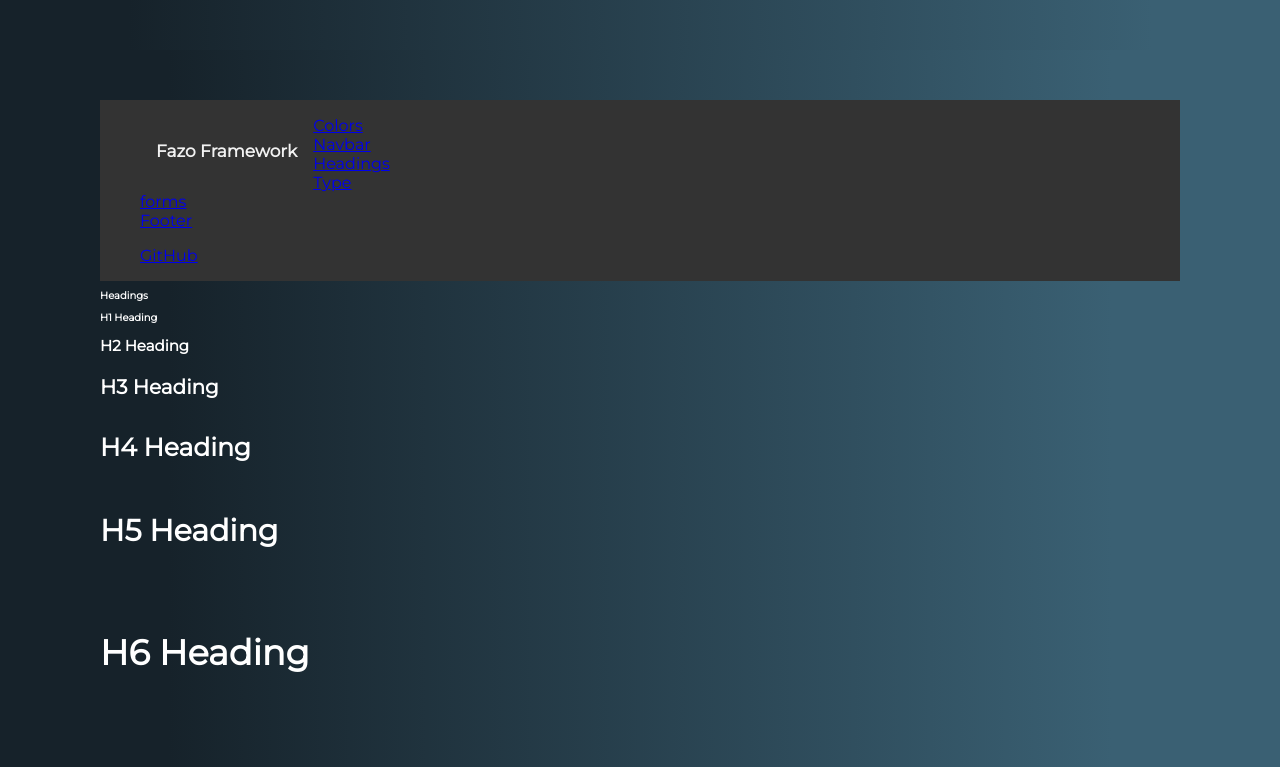
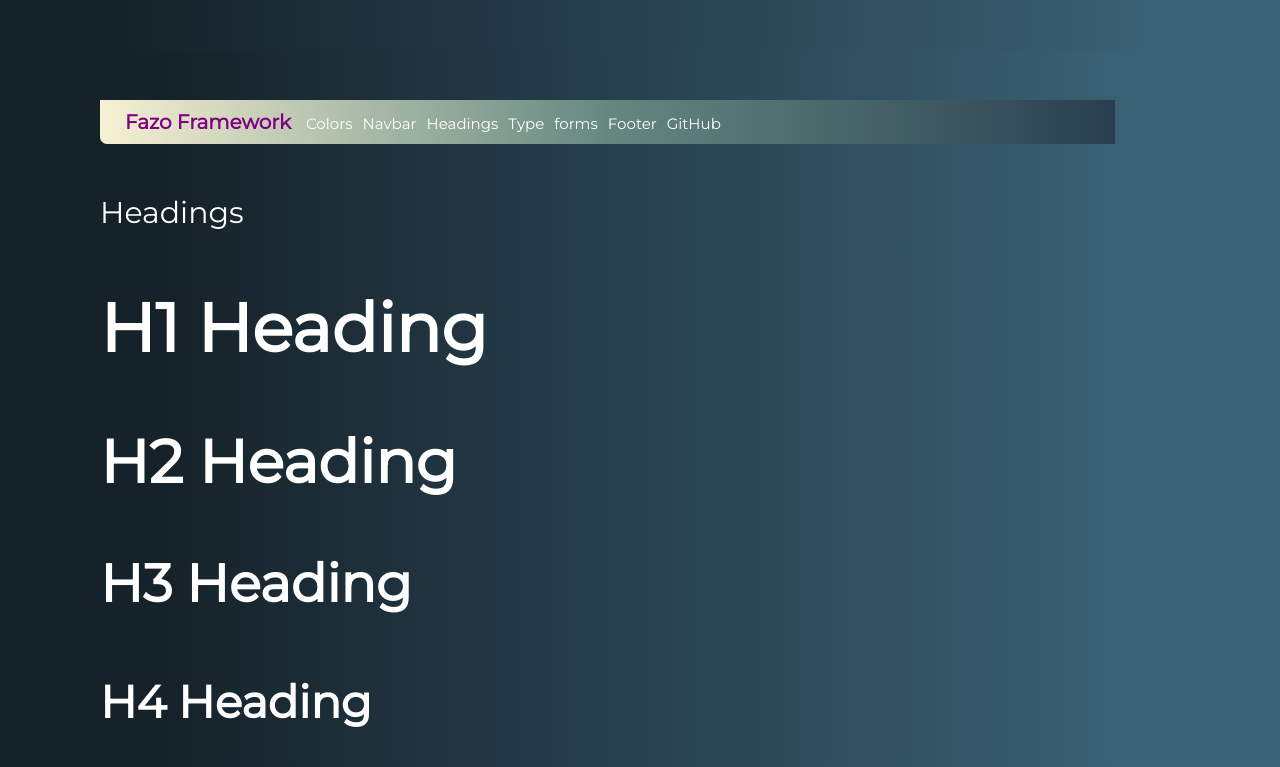
Before and after one commit to farhan-begg/Fazo-Framework, a plain HTML site: page index.html in a window 1280 px wide. Shown: the top 767 px of the page. Drawn offline with Linux system fonts and the light colour scheme; a script that the page names is missing.

Commit message:
navbar done

```diff
--- a/index.html
+++ b/index.html
@@ -19,16 +19,16 @@
 			<li><a href="#type">Type</a></li>
 			<li><a href="#forms">forms</a>
 			<li><a href="#footer">Footer</a></li>
+			<li><a href="link/to/your/framework/repo">GitHub</a></li>
+
 		</ul>
-		<ul>
-			<li><a href="link/to/your/framework/repo">GitHub</a></li>
-		</ul>
+
 	</div>
 
 	<div class="container">
 
 		<section id="headings">
-			<h1>Headings</h1>
+			<label>Headings</label>
 			<h1>H1 Heading</h1>
 			<h2>H2 Heading</h2>
 			<h3>H3 Heading</h3>
--- a/style.css
+++ b/style.css
@@ -14,45 +14,58 @@ body, html {
 
 }
 
+
 :root {
   --color: red;
   --primary-color: rgba(123, 37, 44, 0.7);
   --size: 121px;
-  --base-font-size: 16px;
+  --base-font-size: 15px;
   --large-font-size: 1.85em;
   --number-of-columns: 4;
   --golden-ratio: 1.618;
 }
 
+#headings > label {
+    font-size: calc(var(--base-font-size)*2);
+    padding-top: 50px;
+    margin-top: 50px;
+}
+
+#headings {
+    margin-top: 50px;
+}
 h1 {
   /* Available to all h1 and their descendants */
-  font-size: 10px;
+  font-size: calc(var(--base-font-size)*4.5);
 }
 h2 {
-    font-size: 15px;
+    font-size: calc(var(--base-font-size)*4)
 }
 
 h3{
-    font-size: 20px;
+    font-size: calc(var(--base-font-size)*3.5)
 }
 
 h4{
-    font-size: 25px;
+    font-size: calc(var(--base-font-size)*3);
 
 }
 
 h5{
-    font-size: 30px;
-
+    font-size: calc(var(--base-font-size)*2.5)
 }
 
 h6{
-    font-size: 35px;
+    font-size: calc(var(--base-font-size)*2)
+
 
 }
 
 .title {
-    font-size: 30px;
+    font-size: 20px;
+    color: purple;
+    margin: 10px;
+
 }
 
 
@@ -273,16 +286,35 @@ button {
   }
 
   .navbar{
-    background-color: #333;
-    overflow: hidden;
+
+    display:flex;
+   justify-content: space-between;
+    align-items: baseline;
+    width: 1000px;
+    padding-left: 1em;
+    font-size: 15px;
+    border-radius: 10px;
+    border-radius: 0px 0px 0px 7px;
+    background: #466368;
+    background: linear-gradient(to right, #f6f1d3, #648880, #293f50);
+  }
+
+  .navbar > ul {
+      margin: 0;
+      padding: 0;
+      list-style-type: none;
+      display: flex;
+      align-items: baseline;
+  }
+
+  .navbar a {
+      display: inline-block;
+      padding: 5px;
+      color: white;
+      text-decoration: none;
 
   }
 
-  .navbar .title {
-    float: left;
-    color: #f2f2f2;
-    text-align: center;
-    padding: 14px 16px;
-    text-decoration: none;
-    font-size: 17px;
+  .navbar a:hover{
+      color: yellow;
   }
```
